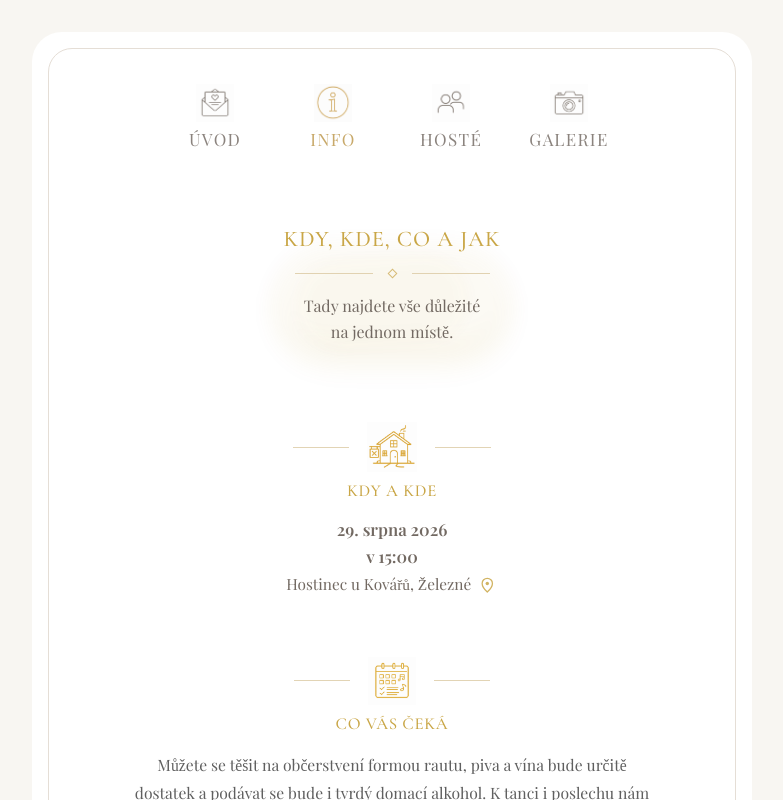
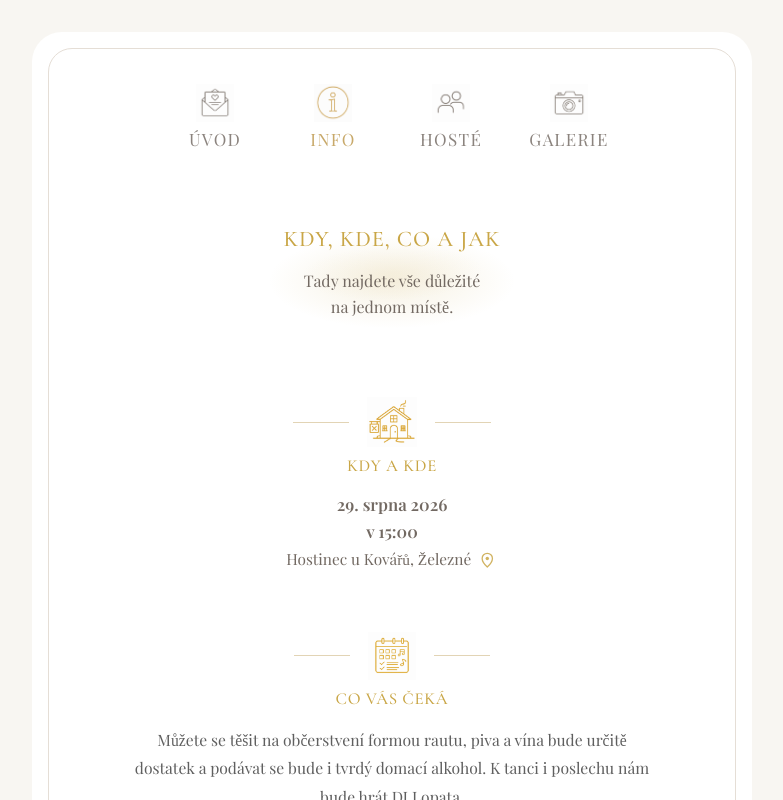
Before and after one commit to viktordvorak/wedding_web_new, an Angular app: page /place-page in a window 1280 px wide. Shown: the top 800 px of the page, without its empty margins (248-1031 px from the left). Built offline with nearby package versions, Linux system fonts and the light colour scheme.

Commit message:
redesign intro, production rsvp api

```diff
--- a/src/app/components/gallery/gallery.component.css
+++ b/src/app/components/gallery/gallery.component.css
@@ -21,6 +21,14 @@
   text-align: center;
   padding: 16px 16px 6px;
 }*/
+
+.info-intro {
+  text-align: center;
+  padding: 16px 16px 8px;
+  margin-bottom: 24px;
+  position: relative;
+  z-index: 0;
+}
 
 .info-intro__title {
   margin: 0;
@@ -57,14 +65,6 @@
   box-sizing: border-box;
 }
 
-.info-intro {
-  text-align: center;
-  padding: 16px 16px 8px;
-  margin-bottom: 24px;
-  position: relative;
-  z-index: 0;
-}
-
 .info-intro__text {
   margin: 14px auto 0;
   max-width: 250px;
@@ -72,14 +72,6 @@
   font-size: 0.9rem;
   line-height: 1.6;
   color: #726962;
-
-  position: relative;
-  z-index: 0;
-}
-
-.info-intro--shadow-gold-soft {
-  position: relative;
-  z-index: 0;
 }
 
 .info-intro--shadow-gold-soft::before,
@@ -91,38 +83,24 @@
   border-radius: 999px;
 }
 
-/* hlavní zlaté světlo */
 .info-intro--shadow-gold-soft::before {
   left: 50%;
-  top: 50%;
-  transform: translate(-50%, -34%);
-  width: 220px;
-  height: 92px;
-
-  /* místo dlouhého gradientu spíš jemné vrstvené shadow */
-  background: rgba(201, 166, 70, 0.06);
-  box-shadow:
-    0 10px 24px rgba(201, 166, 70, 0.10),
-    0 18px 42px rgba(201, 166, 70, 0.07),
-    0 0 34px rgba(201, 166, 70, 0.05);
-  filter: blur(10px);
-  opacity: 0.95;
+  top: 56%;
+  transform: translate(-50%, -48%);
+  width: 260px;
+  height: 100px;
+  background: radial-gradient(ellipse 130px 50px at 50% 52%, rgba(201, 166, 70, 0.18), rgba(201, 166, 70, 0.08) 55%, transparent 95%);
+  opacity: 0.85;
 }
 
-/* lehká nepravidelnost, ale bez kruhů */
 .info-intro--shadow-gold-soft::after {
   left: 50%;
-  top: 50%;
-  transform: translate(-56%, -28%) rotate(-4deg);
-  width: 160px;
-  height: 70px;
-
-  background: rgba(201, 166, 70, 0.035);
-  box-shadow:
-    0 8px 18px rgba(201, 166, 70, 0.06),
-    0 0 20px rgba(201, 166, 70, 0.04);
-  filter: blur(8px);
-  opacity: 0.8;
+  top: 58%;
+  transform: translate(-50%, -60%) rotate(-2deg);
+  width: 210px;
+  height: 60px;
+  background: radial-gradient(ellipse 100px 30px at 50% 50%, rgba(201, 166, 70, 0.1), transparent 92%);
+  opacity: 0.65;
 }
 
 /* ------------------ */
--- a/src/app/components/gallery/gallery.component.html
+++ b/src/app/components/gallery/gallery.component.html
@@ -4,12 +4,12 @@
 
   <section class="info-intro info-intro--shadow-gold-soft">
     <h1 class="info-intro__title">Fotografie</h1>
-
+    <!--
     <div class="info-intro__divider" aria-hidden="true">
       <span class="info-intro__line"></span>
       <span class="info-intro__diamond"></span>
       <span class="info-intro__line"></span>
-    </div>
+    </div>-->
 
     <p class="info-intro__text">
       Jednou tady možná budou<br>
--- a/src/app/components/guests-page/guests-page.component.css
+++ b/src/app/components/guests-page/guests-page.component.css
@@ -46,12 +46,14 @@
 }
 
 .info-intro__line {
+  display: block;
   width: 56px;
   height: 1px;
   background-color: #e1d2b1;
 }
 
 .info-intro__diamond {
+  display: block;
   width: 7px;
   height: 7px;
   border: 1px solid #d7bb76;
@@ -79,31 +81,22 @@
 
 .info-intro--shadow-gold-soft::before {
   left: 50%;
-  top: 50%;
-  transform: translate(-50%, -34%);
-  width: 220px;
-  height: 92px;
-  background: rgba(201, 166, 70, 0.06);
-  box-shadow:
-    0 10px 24px rgba(201, 166, 70, 0.1),
-    0 18px 42px rgba(201, 166, 70, 0.07),
-    0 0 34px rgba(201, 166, 70, 0.05);
-  filter: blur(10px);
-  opacity: 0.95;
+  top: 56%;
+  transform: translate(-50%, -48%);
+  width: 260px;
+  height: 100px;
+  background: radial-gradient(ellipse 130px 50px at 50% 52%, rgba(201, 166, 70, 0.18), rgba(201, 166, 70, 0.08) 55%, transparent 95%);
+  opacity: 0.85;
 }
 
 .info-intro--shadow-gold-soft::after {
   left: 50%;
-  top: 50%;
-  transform: translate(-56%, -28%) rotate(-4deg);
-  width: 160px;
-  height: 70px;
-  background: rgba(201, 166, 70, 0.035);
-  box-shadow:
-    0 8px 18px rgba(201, 166, 70, 0.06),
-    0 0 20px rgba(201, 166, 70, 0.04);
-  filter: blur(8px);
-  opacity: 0.8;
+  top: 58%;
+  transform: translate(-50%, -60%) rotate(-2deg);
+  width: 210px;
+  height: 60px;
+  background: radial-gradient(ellipse 100px 30px at 50% 50%, rgba(201, 166, 70, 0.1), transparent 92%);
+  opacity: 0.65;
 }
 
 /* GUEST LIST */
--- a/src/app/components/guests-page/guests-page.component.html
+++ b/src/app/components/guests-page/guests-page.component.html
@@ -3,12 +3,12 @@
 <section class="quest-page">
   <section class="info-intro info-intro--shadow-gold-soft">
     <h1 class="info-intro__title">Kdo s kým</h1>
-
+    <!--
     <div class="info-intro__divider" aria-hidden="true">
       <span class="info-intro__line"></span>
       <span class="info-intro__diamond"></span>
       <span class="info-intro__line"></span>
-    </div>
+    </div>-->
 
     <p class="info-intro__text">
       Všichni, kteří s námi oslaví<br />
--- a/src/app/components/place-page/place-page.component.css
+++ b/src/app/components/place-page/place-page.component.css
@@ -90,31 +90,22 @@
 
 .info-intro--shadow-gold-soft::before {
   left: 50%;
-  top: 50%;
-  transform: translate(-50%, -34%);
-  width: 220px;
-  height: 92px;
-  background: rgba(201, 166, 70, 0.06);
-  box-shadow:
-    0 10px 24px rgba(201, 166, 70, 0.1),
-    0 18px 42px rgba(201, 166, 70, 0.07),
-    0 0 34px rgba(201, 166, 70, 0.05);
-  filter: blur(10px);
-  opacity: 0.95;
+  top: 56%;
+  transform: translate(-50%, -48%);
+  width: 260px;
+  height: 100px;
+  background: radial-gradient(ellipse 130px 50px at 50% 52%, rgba(201, 166, 70, 0.18), rgba(201, 166, 70, 0.08) 55%, transparent 95%);
+  opacity: 0.85;
 }
 
 .info-intro--shadow-gold-soft::after {
   left: 50%;
-  top: 50%;
-  transform: translate(-56%, -28%) rotate(-4deg);
-  width: 160px;
-  height: 70px;
-  background: rgba(201, 166, 70, 0.035);
-  box-shadow:
-    0 8px 18px rgba(201, 166, 70, 0.06),
-    0 0 20px rgba(201, 166, 70, 0.04);
-  filter: blur(8px);
-  opacity: 0.8;
+  top: 58%;
+  transform: translate(-50%, -60%) rotate(-2deg);
+  width: 210px;
+  height: 60px;
+  background: radial-gradient(ellipse 100px 30px at 50% 50%, rgba(201, 166, 70, 0.1), transparent 92%);
+  opacity: 0.65;
 }
 
 /* CARDS */
--- a/src/app/components/place-page/place-page.component.html
+++ b/src/app/components/place-page/place-page.component.html
@@ -4,11 +4,12 @@
   <section class="info-intro info-intro--shadow-gold-soft">
     <h1 class="info-intro__title">Kdy, kde, co a jak</h1>
 
+    <!--
     <div class="info-intro__divider" aria-hidden="true">
       <span class="info-intro__line"></span>
       <span class="info-intro__diamond"></span>
       <span class="info-intro__line"></span>
-    </div>
+    </div> -->
 
     <p class="info-intro__text">
       Tady najdete vše důležité<br />
--- a/src/app/components/rvsp-page/rvsp-page.component.css
+++ b/src/app/components/rvsp-page/rvsp-page.component.css
@@ -29,7 +29,7 @@
 }
 
 .top-logo img {
-    width: 220px;
+    width: 275px;
     max-width: 80vw;
     height: auto;
     display: block;
--- a/src/app/services/rvsp-service.service.ts
+++ b/src/app/services/rvsp-service.service.ts
@@ -8,7 +8,7 @@ export class RsvpService {
   constructor(private http: HttpClient) { }
 
   submitRsvp(data: RsvpRequest) {
-    return this.http.post('http://localhost:3000/api/rsvp', data);
+    return this.http.post('/api/rsvp', data);//http://localhost:3000/api/rsvp
   }
 
 }
```
